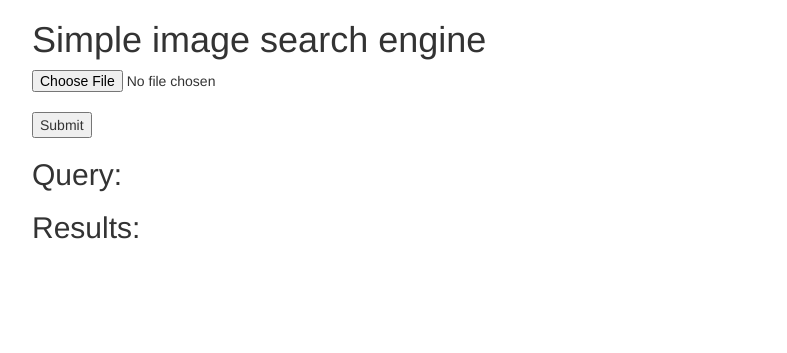
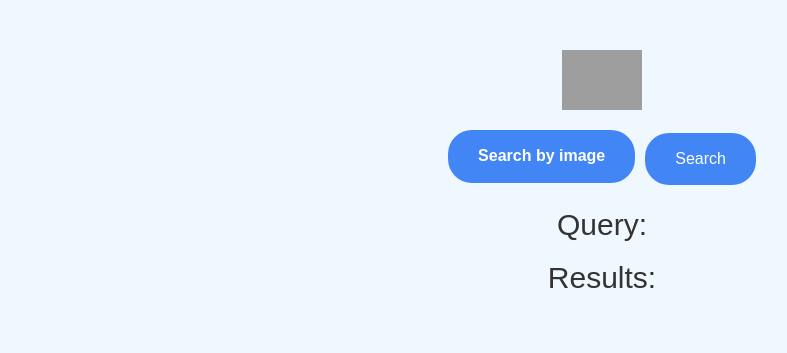
Before and after one commit to zerotwos02/ImageSearch, a Flask app: page / in a window 1280 px wide. Shown: the top 353 px of the page, without its empty margins (38-825 px from the left). Run offline with Flask 3, Linux system fonts and the light colour scheme; some libraries are stand-ins or nearby versions; grey boxes are pictures that could not be loaded.

Commit message:
Update index.html

```diff
--- a/templates/index.html
+++ b/templates/index.html
@@ -1,24 +1,106 @@
-<!doctype html>
-<html>
-    <head><link rel="stylesheet" href="https://maxcdn.bootstrapcdn.com/bootstrap/3.3.7/css/bootstrap.min.css"></head>
+<!DOCTYPE html>
+<html lang="en">
+<head>
+    <meta charset="UTF-8">
+    <meta name="viewport" content="width=device-width, initial-scale=1.0">
+    <link rel="stylesheet" href="https://maxcdn.bootstrapcdn.com/bootstrap/3.3.7/css/bootstrap.min.css">
+    <title>Image Search Engine</title>
+    <style>
+        body {
+            font-family: 'Arial', sans-serif;
+            background-color: #f0f8ff; /* Light blue background color */
+            margin: 0;
+            padding: 0;
+        }
+
+        .google-container {
+            text-align: center;
+            padding: 50px;
+        }
+
+        .google-search-box {
+            display: flex;
+            flex-direction: column;
+            align-items: center;
+            margin-bottom: 20px;
+        }
+
+        .google-logo {
+            height: 60px;
+            margin-bottom: 20px;
+        }
+
+        .google-input-label {
+            background-color: #4285f4;
+            color: #fff;
+            border: none;
+            border-radius: 24px;
+            padding: 15px 30px;
+            cursor: pointer;
+            font-size: 16px;
+            display: inline-block;
+            position: relative;
+            overflow: hidden;
+            margin-right: 10px;
+        }
+
+        .google-input {
+            position: absolute;
+            top: 0;
+            left: 0;
+            opacity: 0;
+            width: 100%;
+            height: 100%;
+            cursor: pointer;
+        }
+
+        .google-input-label:hover {
+            background-color: #357ae8;
+        }
+
+        .google-search-button {
+            background-color: #4285f4;
+            color: #fff;
+            border: none;
+            border-radius: 24px;
+            padding: 15px 30px;
+            cursor: pointer;
+            font-size: 16px;
+        }
+
+        /* Updated style for the form container to make the buttons appear on the same line */
+        .google-form {
+            display: flex;
+            align-items: center;
+        }
+
+        /* Rest of the styles remain unchanged */
+    </style>
+</head>
 <body>
-        <div class="container">
-            <h1>Simple image search engine</h1>
-            <form method="POST" enctype="multipart/form-data">
-                <input type="file" name="query_img"><br>
-                <input type="submit">
+    <div class="google-container">
+        <div class="google-search-box">
+            <img src="https://www.google.com/images/branding/googlelogo/1x/googlelogo_color_272x92dp.png" class="google-logo" alt="Google Logo">
+            <form method="POST" enctype="multipart/form-data" class="google-form">
+                <label for="upload-file" class="google-input-label">Search by image
+                    <input type="file" name="query_img" class="google-input" id="upload-file" accept="image/*">
+                </label>
+                <button type="submit" class="google-search-button">Search</button>
             </form>
+        </div>
         <h2>Query:</h2>
         {% if query_path %}
-            <img src="{{ query_path }}" width="300px">
+        <img src="{{ query_path }}" class="google-query-image">
         {% endif %}
         <h2>Results:</h2>
+        <div class="google-results">
             {% for score in scores %}
-            <figure style="float: left; margin-right: 20px; margin-bottom: 20px;">
-                <img src="{{ score[1] }}" height="200px">
-                <figcaption>{{ score[0] }}</figcaption>
+            <figure class="google-result-figure">
+                <img src="{{ score[1] }}" class="google-result-image">
+                <figcaption class="google-result-caption">{{ score[0] }}</figcaption>
             </figure>
             {% endfor %}
         </div>
+    </div>
 </body>
 </html>
```
Lines whose indentation alone changed are shown as unchanged.
